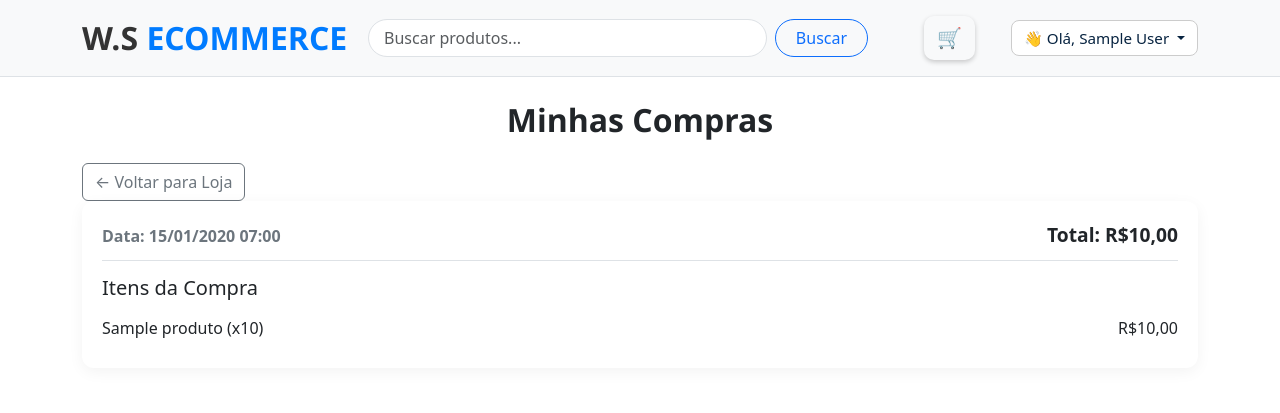
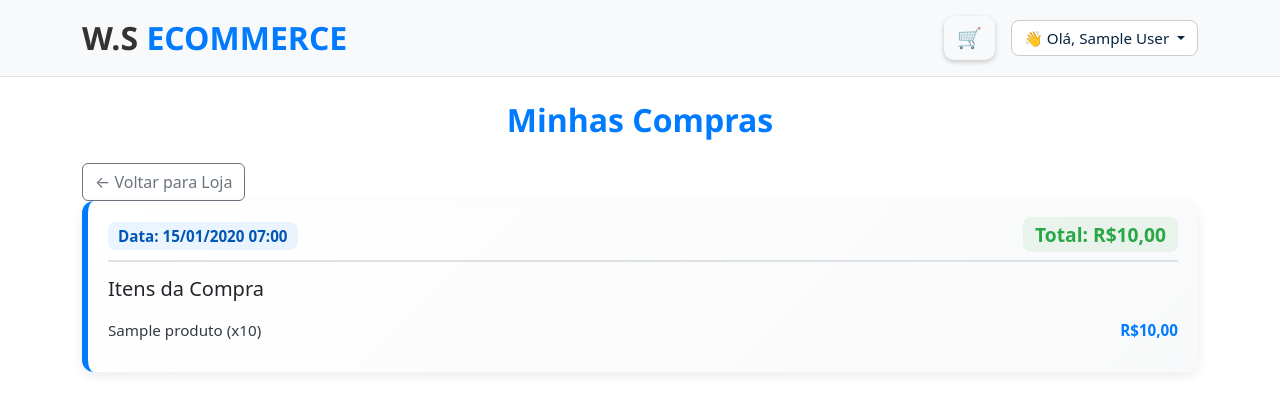
Before and after one commit to welitonsilva93/ecommerce, a Django app: page /minhas_compras/ in a window 1280 px wide. Shown: the top 413 px of the page. Run offline with Django 4.2, Linux system fonts and the light colour scheme; a user stored in the database is signed in; tables that the repository leaves empty hold one stand-in row (values such as "Sample post").

Commit message:
pequenos ajustes no front

```diff
--- a/app_loja/templates/app_loja/minhas_compras.html
+++ b/app_loja/templates/app_loja/minhas_compras.html
@@ -11,58 +11,22 @@
   <script src="https://cdn.jsdelivr.net/npm/bootstrap@5.3.7/dist/js/bootstrap.bundle.min.js"></script>
 
 <style>
-    .usuario-info {
-      display: flex;
-      align-items: center;
-      gap: 10px;
-      margin-left: 20px;
+  .compra-card {
+    background: linear-gradient(135deg, #ffffff, #f8f9fa);
+    border-left: 6px solid #007bff; /* Cor de destaque seguindo identidade */
+    border-radius: 12px;
+    box-shadow: 0 4px 12px rgba(0,0,0,0.08);
+    padding: 20px;
+    margin-bottom: 25px;
+    transition: transform 0.2s ease, box-shadow 0.2s ease;
+  }
+  .compra-card:hover {
+    transform: translateY(-3px);
+    box-shadow: 0 6px 16px rgba(0,0,0,0.12);
   }
 
-    .usuario-info p {
-      margin: 0;
-      font-size: 0.95rem;
-      color: #333;
-      font-weight: 500;
-    }
-
-    .logout-btn {
-      border: none;
-      background: #dc3545;
-      color: white;
-      padding: 6px 12px;
-      border-radius: 8px;
-      font-size: 0.85rem;
-      cursor: pointer;
-    }
-
-    .logout-btn:hover {
-      background-color: #b02a37;
-    }
-
-    .login-btn {
-      margin-left: 20px;
-      padding: 6px 14px;
-      font-size: 0.9rem;
-      border-radius: 8px;
-      background-color: #007bff;
-      color: white;
-      text-decoration: none;
-      transition: background 0.3s ease;
-    }
-
-    .login-btn:hover {
-      background-color: #0056b3;
-    }
-
-    .compra-card {
-      background: #fff;
-      border-radius: 12px;
-      box-shadow: 0 4px 15px rgba(0,0,0,0.05);
-      padding: 20px;
-      margin-bottom: 25px;
-    }
   .compra-header {
-      border-bottom: 1px solid #dee2e6;
+    border-bottom: 2px solid #dee2e6;
     padding-bottom: 10px;
     margin-bottom: 15px;
     display: flex;
@@ -71,23 +35,47 @@
   }
   .compra-data {
     font-weight: 600;
-      color: #6c757d;
+    color: #0056b3;
+    background-color: rgba(0,123,255,0.08);
+    padding: 4px 10px;
+    border-radius: 8px;
+    font-size: 0.95rem;
   }
   .compra-total {
     font-size: 1.2rem;
     font-weight: 700;
+    color: #28a745;
+    background-color: rgba(40,167,69,0.08);
+    padding: 4px 12px;
+    border-radius: 8px;
   }
+
   .item-compra {
     display: flex;
     justify-content: space-between;
     align-items: center;
-      padding: 8px 0;
+    padding: 10px 0;
     border-bottom: 1px dashed #e9ecef;
+    font-size: 0.95rem;
   }
   .item-compra:last-child {
     border-bottom: none;
   }
+  .item-compra span:first-child {
+    font-weight: 500;
+    color: #343a40;
+  }
+  .item-compra span:last-child {
+    color: #007bff;
+    font-weight: 600;
+  }
+
+  /* Melhor separação visual geral */
+  .container h2 {
+    color: #007bff;
+  }
 </style>
+
 </head>
 <body>
 
@@ -95,10 +83,7 @@
     <div class="container d-flex flex-wrap justify-content-between align-items-center">
       <h1 class="logo m-0">W.S <span>ECOMMERCE</span></h1>
 
-      <form class="d-flex search-bar" role="search" action="{% url 'home_geral' %}" method="GET">
-        <input name='buscar_produtos' class="form-control me-2" type="search" placeholder="Buscar produtos..." aria-label="Buscar" />
-        <button class="btn btn-outline-primary" type="submit">Buscar</button>
-      </form>
+
 
       <div class="d-flex align-items-center">
         <a class="btn carrinho me-3" href="{% url 'carrinho' %}">🛒</a>
```
Also changed, not shown: app_loja/templates/app_loja/carrinho.html (+0 -17 lines). Lines whose indentation alone changed are shown as unchanged.
